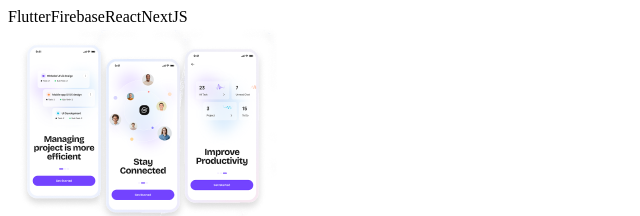
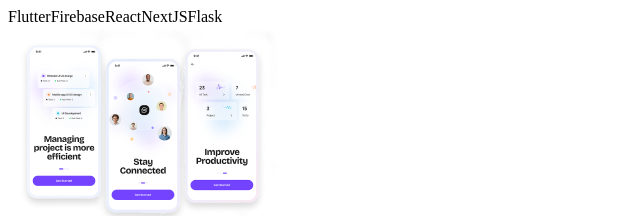
Before and after one commit to philgenb/Portfolio, a Next.js app: page /RecentProjectPage2 in a window 1280 px wide. Shown: the top 216 px of the page, without its empty margins (0-640 px from the left). Built offline with nearby package versions, Linux system fonts and the light colour scheme.

Commit message:
Add selected project session storage

```diff
--- a/src/pages/RecentProjectPage2.js
+++ b/src/pages/RecentProjectPage2.js
@@ -1,6 +1,6 @@
 'use client';
 import ProjectCard from "@/components/ProjectCard.js";
-import {useState} from "react";
+import {useEffect, useState} from "react";
 import ProjectTagSection from "@/components/ProjectTagSection";
 import { motion } from "framer-motion";
 import TechnologyCard from "@/components/TechnologyCard";
@@ -9,7 +9,7 @@ const RecentProjectPage2 = () => {
     const titles = ["Studyplanner Web", "Plantit", "Studyplanner Mobile", "Portfolio"];
     const paths = ["studyplannerweb", "plantit", "studyplannermobile", "portfolio"];
     const descriptions = ["A studyplanner and progress tracker for students. The application is built with React and Firebase.", "A mobile application that helps you keep track of your plants. The application is built with Flutter and Firebase.", "A studyplanner and progress tracker for students. The application is built with Flutter and Firebase.", "This portfolio website. The website is built with NextJS and TailwindCSS."];
-    const tags = ["Flutter", "Firebase", "React", "NextJS"];
+    const tags = ["Flutter", "Firebase", "React", "NextJS", "Flask"];
     const tagList = [
         ["React", "Web", "TailwindCSS", "Firebase"],
         ["Flutter", "Mobile App", "Firebase"],
@@ -24,7 +24,10 @@ const RecentProjectPage2 = () => {
         [<TechnologyCard imgPath="/dart_icon.svg" bgColor="#DFE6FC"/>, <TechnologyCard imgPath="/flutter_icon.svg" bgColor="#FFE8EE"/>, <TechnologyCard imgPath="/branch_icon.svg" bgColor="#F3D8FE"/>, <TechnologyCard imgPath="/javascript_icon.svg" bgColor="#F3D8FE"/>]
     ];
 
-    const [selectedCard, setSelectedCard] = useState(3);
+    const [selectedCard, setSelectedCard] = useState(() => {
+        const savedCard = sessionStorage.getItem("selectedCard");
+        return savedCard ? parseInt(savedCard) : 3;
+    });
     const [activeTags, setActiveTags] = useState(tagList[selectedCard - 1]);
 
     const appearVariant = {
@@ -34,8 +37,12 @@ const RecentProjectPage2 = () => {
 
     const handleCardClick = (cardId) => {
         setSelectedCard(cardId);
-        setActiveTags(tagList[cardId - 1]);
+        sessionStorage.setItem("selectedCard", cardId); // Store the clicked card directly
     };
+
+    useEffect(() => {
+        setActiveTags(tagList[selectedCard - 1]);
+    }, [selectedCard]);
 
     return (
         <div id="recentProjects" className="flex flex-col h-fit sm:h-screen md:px-8 py-28 transition-all">
```
